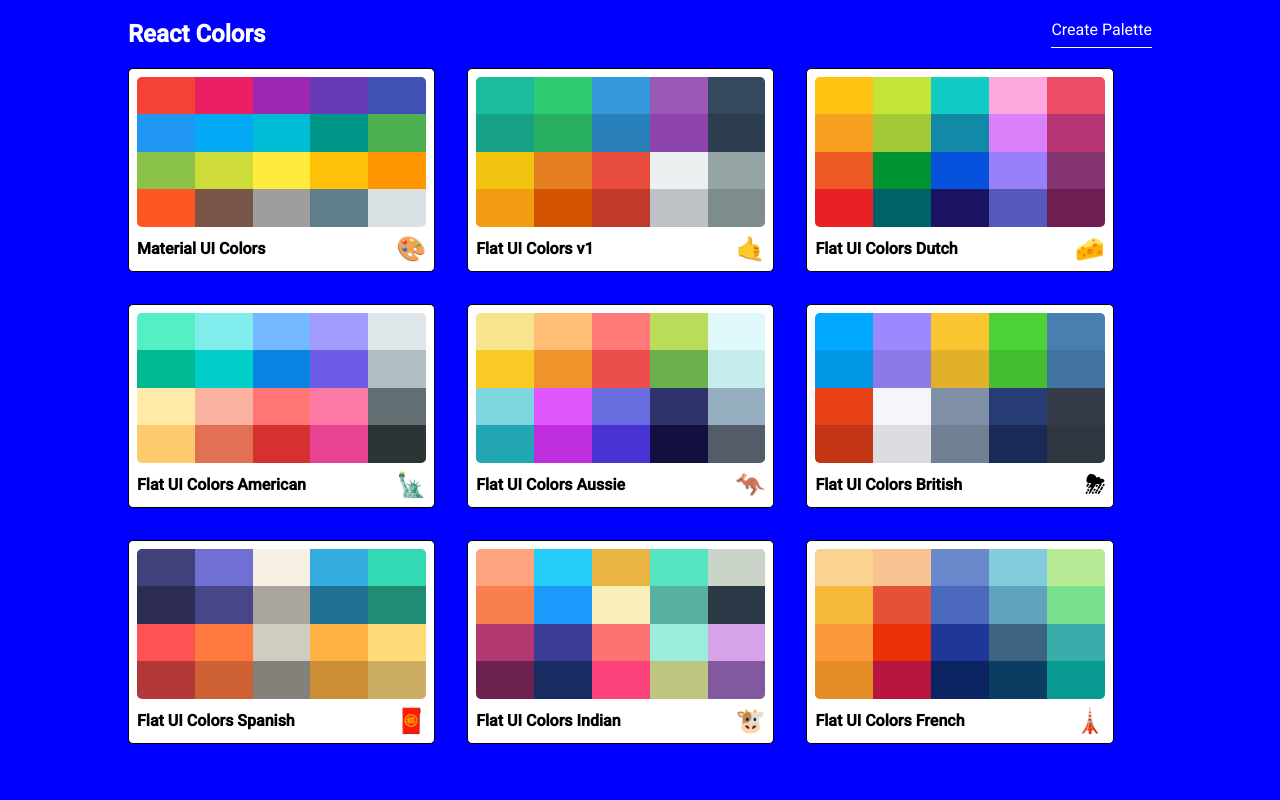
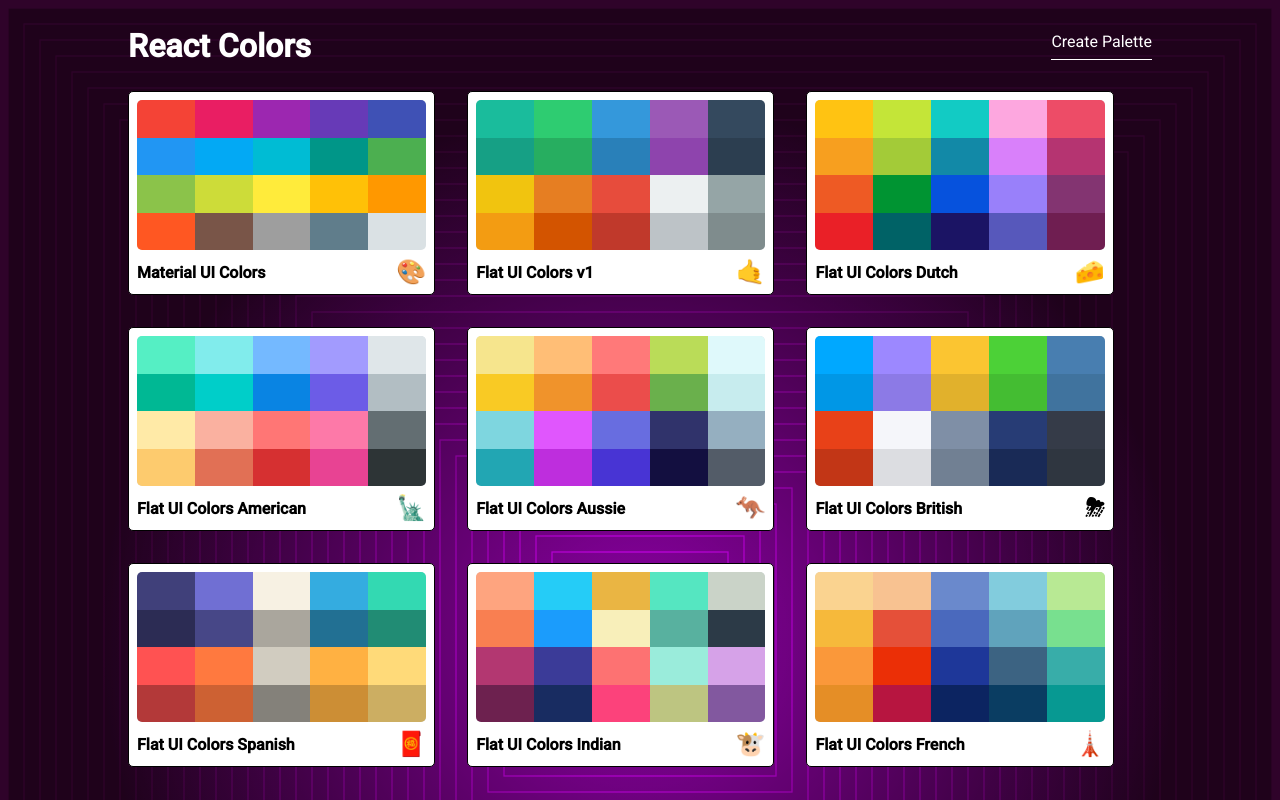
Before and after one commit to davidvalenciac9/color-project, a React (Create React App) app: page / in a window 1280 px wide. Built offline with nearby package versions, Linux system fonts and the light colour scheme.

Commit message:
adding svg background

```diff
--- a/src/PaletteList.js
+++ b/src/PaletteList.js
@@ -15,7 +15,7 @@
       <div className={classes.root}>
         <div className={classes.container}>
           <nav className={classes.nav}>
-            <h1>React Colors</h1>
+            <h1 className={classes.heading}>React Colors</h1>
             <Link to="/palette/new">Create Palette</Link>
           </nav>
           <div className={classes.palettes}>
--- a/src/styles/PaletteListStyles.js
+++ b/src/styles/PaletteListStyles.js
@@ -1,11 +1,17 @@
 import sizes from './sizes';
+import background from './bg.svg';
 export default {
   root: {
-    backgroundColor: 'blue',
     height: '100vh',
     display: 'flex',
     alignItems: 'flex-start',
     justifyContent: 'center',
+    /* background by SVGBackgrounds.com */
+    backgroundColor: '#d900ff',
+    backgroundImage: `url(${background})`,
+    backgroundSize: 'cover',
+    backgroundAttachment: 'fixed',
+    overflow: 'scroll',
   },
   container: {
     width: '50%',
@@ -46,4 +52,7 @@
       gridTemplateColumns: 'repeat(1, 100%)',
     },
   },
+  heading: {
+    fontSize: '2rem',
+  },
 };
```
Also changed, not shown: src/styles/bg.svg (added).
